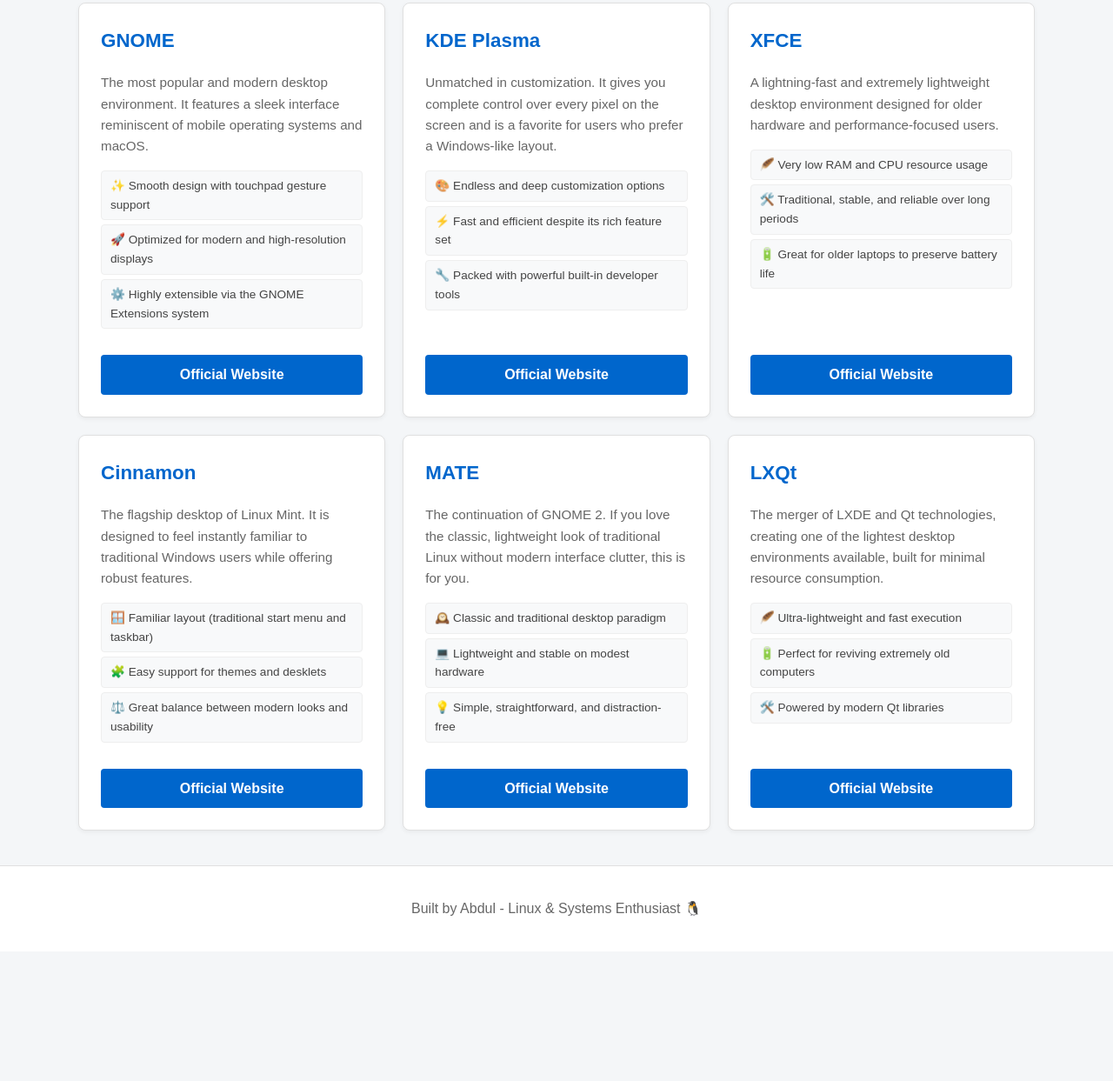
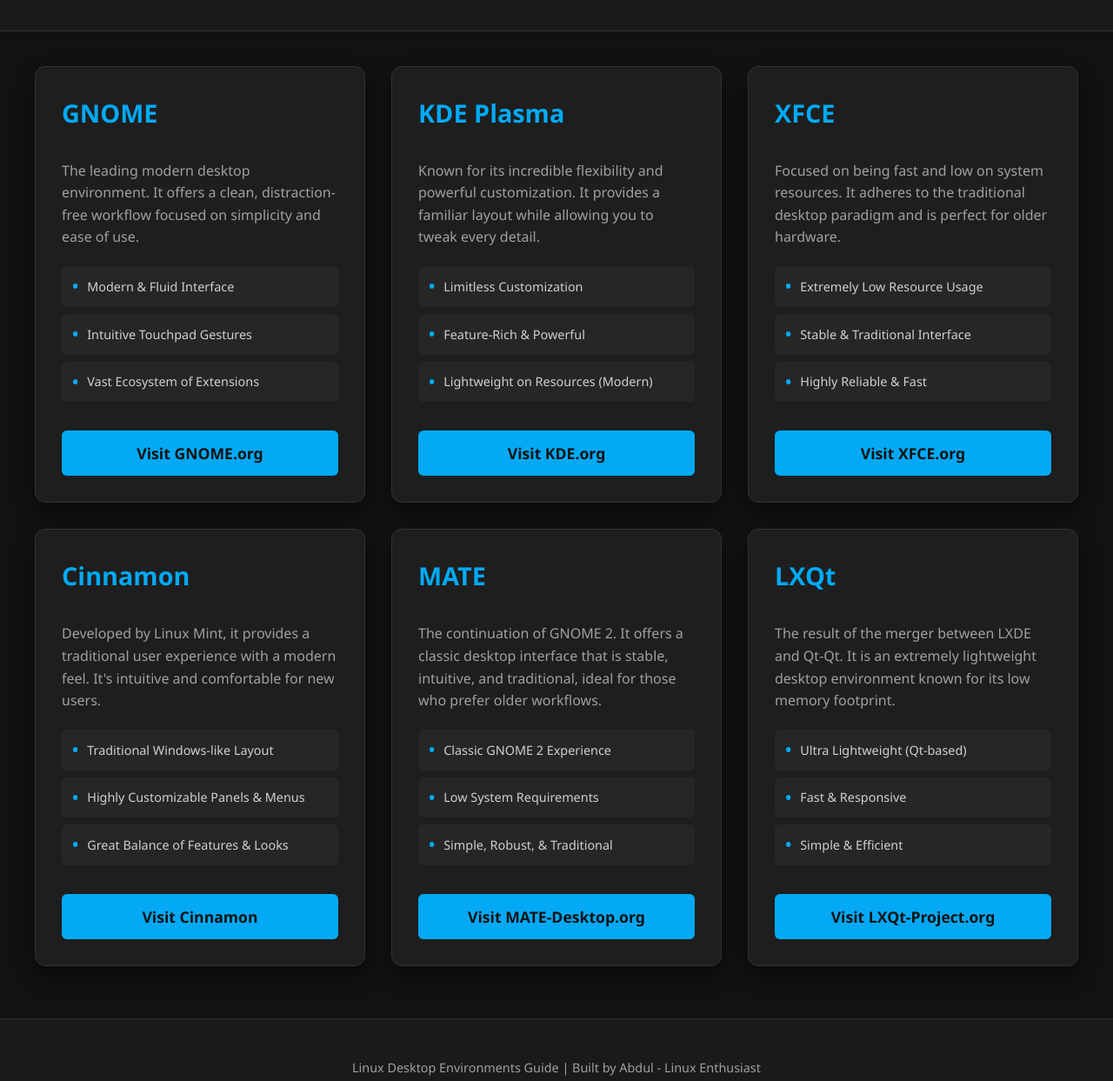
Before and after one commit to dragon973/Desktop-linux, a plain HTML site: page index.html in a window 1280 px wide. Shown: the part 220-1463 px from the top of the page at 87% size. Before the commit the page ends 1314 px from the top, so only its background shows below. Drawn offline with Linux system fonts and the light colour scheme.

Commit message:
Revamp index.html for Dark Edition theme
Updated the title and styles for a dark theme. Enhanced the layout and content for various Linux desktop environments.

```diff
--- a/index.html
+++ b/index.html
@@ -1,21 +1,21 @@
-<meta name='viewport' content='width=device-width, initial-scale=1'/><!DOCTYPE html>
+<!DOCTYPE html>
 <html lang="en">
 <head>
     <meta charset="UTF-8">
     <meta name="viewport" content="width=device-width, initial-scale=1.0">
-    <title>Linux Desktop Environments Guide</title>
+    <title>Linux Desktop Environments - Dark Edition</title>
     <style>
         :root {
-            --bg-color: #f4f6f8;
-            --card-bg: #ffffff;
-            --text-color: #333333;
-            --accent-color: #0066cc;
-            --accent-hover: #004fb3;
-            --muted-color: #666666;
-            --border-color: #e0e0e0;
+            --bg-color: #121212;
+            --card-bg: #1e1e1e;
+            --text-color: #e0e0e0;
+            --accent-color: #03a9f4;
+            --accent-hover: #0288d1;
+            --muted-color: #a0a0a0;
+            --border-color: #333333;
         }
         body {
-            font-family: Arial, sans-serif;
+            font-family: 'Segoe UI', Roboto, Helvetica, Arial, sans-serif;
             background-color: var(--bg-color);
             color: var(--text-color);
             margin: 0;
@@ -23,187 +23,192 @@
             line-height: 1.6;
         }
         header {
-            background-color: #ffffff;
-            padding: 40px 20px;
+            background-color: #1a1a1a;
+            padding: 50px 20px;
             text-align: center;
             border-bottom: 1px solid var(--border-color);
         }
         header h1 {
             margin: 0;
-            font-size: 2.2rem;
-            color: var(--text-color);
+            font-size: 2.5rem;
+            color: var(--accent-color);
+            text-transform: uppercase;
+            letter-spacing: 1px;
         }
         header p {
             color: var(--muted-color);
-            font-size: 1.1rem;
+            font-size: 1.2rem;
             margin-top: 10px;
+            max-width: 600px;
+            margin-left: auto;
+            margin-right: auto;
         }
         .container {
-            max-width: 1100px;
-            margin: 30px auto;
+            max-width: 1200px;
+            margin: 40px auto;
             padding: 0 20px;
             display: grid;
-            grid-template-columns: repeat(auto-fit, minmax(300px, 1fr));
-            gap: 20px;
+            grid-template-columns: repeat(auto-fit, minmax(350px, 1fr));
+            gap: 30px;
         }
         .card {
             background-color: var(--card-bg);
-            border-radius: 8px;
-            padding: 25px;
-            box-shadow: 0 2px 5px rgba(0, 0, 0, 0.05);
+            border-radius: 12px;
+            padding: 30px;
+            box-shadow: 0 10px 20px rgba(0,0,0,0.5);
             display: flex;
             flex-direction: column;
-            justify-content: space-between;
             border: 1px solid var(--border-color);
-            transition: box-shadow 0.2s ease;
+            transition: transform 0.3s ease, box-shadow 0.3s ease;
         }
         .card:hover {
-            box-shadow: 0 5px 15px rgba(0, 0, 0, 0.1);
+            transform: translateY(-8px);
+            box-shadow: 0 15px 30px rgba(0,0,0,0.7);
         }
         .card h2 {
             margin-top: 0;
             color: var(--accent-color);
-            font-size: 1.4rem;
+            font-size: 1.8rem;
+            margin-bottom: 15px;
         }
         .card p {
             color: var(--muted-color);
-            font-size: 0.95rem;
+            font-size: 1rem;
             flex-grow: 1;
+            margin-bottom: 20px;
         }
         .features {
             list-style: none;
             padding: 0;
-            margin: 15px 0;
+            margin: 0 0 25px 0;
         }
         .features li {
-            font-size: 0.85rem;
-            background: #f8f9fa;
-            margin-bottom: 5px;
-            padding: 6px 10px;
-            border-radius: 4px;
-            color: #444;
-            border: 1px solid #eee;
+            font-size: 0.9rem;
+            background: #262626;
+            margin-bottom: 8px;
+            padding: 8px 12px;
+            border-radius: 6px;
+            color: #d0d0d0;
+            display: flex;
+            align-items: center;
+        }
+        .features li::before {
+            content: '•';
+            color: var(--accent-color);
+            font-weight: bold;
+            margin-right: 10px;
+            font-size: 1.2rem;
         }
         .btn {
-            display: inline-block;
+            display: block;
             background-color: var(--accent-color);
-            color: #ffffff;
+            color: #121212;
             text-align: center;
-            padding: 10px 15px;
-            border-radius: 4px;
+            padding: 12px 20px;
+            border-radius: 6px;
             text-decoration: none;
             font-weight: bold;
-            margin-top: 15px;
-            transition: background-color 0.2s;
+            font-size: 1.1rem;
+            transition: background-color 0.3s;
+            margin-top: auto;
         }
         .btn:hover {
             background-color: var(--accent-hover);
         }
         footer {
             text-align: center;
-            padding: 20px;
-            background-color: #ffffff;
+            padding: 30px;
+            background-color: #1a1a1a;
             color: var(--muted-color);
-            margin-top: 40px;
+            margin-top: 60px;
             border-top: 1px solid var(--border-color);
+            font-size: 0.9rem;
         }
     </style>
 </head>
 <body>
 
     <header>
-        <h1>Linux Desktop Environments</h1>
-        <p>A comprehensive guide to popular Linux desktop environments and their official websites</p>
+        <h1>LINUX DESKTOP ENVIRONMENTS</h1>
+        <p>Explore the most popular graphical interfaces for Linux, from modern and sleek to lightweight and traditional.</p>
     </header>
 
     <div class="container">
         <!-- GNOME -->
         <div class="card">
-            <div>
             <h2>GNOME</h2>
-                <p>The most popular and modern desktop environment. It features a sleek interface reminiscent of mobile operating systems and macOS.</p>
+            <p>The leading modern desktop environment. It offers a clean, distraction-free workflow focused on simplicity and ease of use.</p>
             <ul class="features">
-                    <li>✨ Smooth design with touchpad gesture support</li>
-                    <li>🚀 Optimized for modern and high-resolution displays</li>
-                    <li>⚙️ Highly extensible via the GNOME Extensions system</li>
+                <li>Modern & Fluid Interface</li>
+                <li>Intuitive Touchpad Gestures</li>
+                <li>Vast Ecosystem of Extensions</li>
             </ul>
-            </div>
-            <a href="https://www.gnome.org" target="_blank" class="btn">Official Website</a>
+            <a href="https://www.gnome.org" target="_blank" class="btn">Visit GNOME.org</a>
         </div>
 
         <!-- KDE Plasma -->
         <div class="card">
-            <div>
             <h2>KDE Plasma</h2>
-                <p>Unmatched in customization. It gives you complete control over every pixel on the screen and is a favorite for users who prefer a Windows-like layout.</p>
+            <p>Known for its incredible flexibility and powerful customization. It provides a familiar layout while allowing you to tweak every detail.</p>
             <ul class="features">
-                    <li>🎨 Endless and deep customization options</li>
-                    <li>⚡ Fast and efficient despite its rich feature set</li>
-                    <li>🔧 Packed with powerful built-in developer tools</li>
+                <li>Limitless Customization</li>
+                <li>Feature-Rich & Powerful</li>
+                <li>Lightweight on Resources (Modern)</li>
             </ul>
-            </div>
-            <a href="https://kde.org/plasma-desktop/" target="_blank" class="btn">Official Website</a>
+            <a href="https://kde.org/plasma-desktop/" target="_blank" class="btn">Visit KDE.org</a>
         </div>
 
         <!-- XFCE -->
         <div class="card">
-            <div>
             <h2>XFCE</h2>
-                <p>A lightning-fast and extremely lightweight desktop environment designed for older hardware and performance-focused users.</p>
+            <p>Focused on being fast and low on system resources. It adheres to the traditional desktop paradigm and is perfect for older hardware.</p>
             <ul class="features">
-                    <li>🪶 Very low RAM and CPU resource usage</li>
-                    <li>🛠️ Traditional, stable, and reliable over long periods</li>
-                    <li>🔋 Great for older laptops to preserve battery life</li>
+                <li>Extremely Low Resource Usage</li>
+                <li>Stable & Traditional Interface</li>
+                <li>Highly Reliable & Fast</li>
             </ul>
-            </div>
-            <a href="https://xfce.org" target="_blank" class="btn">Official Website</a>
+            <a href="https://xfce.org" target="_blank" class="btn">Visit XFCE.org</a>
         </div>
 
         <!-- Cinnamon -->
         <div class="card">
-            <div>
             <h2>Cinnamon</h2>
-                <p>The flagship desktop of Linux Mint. It is designed to feel instantly familiar to traditional Windows users while offering robust features.</p>
+            <p>Developed by Linux Mint, it provides a traditional user experience with a modern feel. It's intuitive and comfortable for new users.</p>
             <ul class="features">
-                    <li>🪟 Familiar layout (traditional start menu and taskbar)</li>
-                    <li>🧩 Easy support for themes and desklets</li>
-                    <li>⚖️ Great balance between modern looks and usability</li>
+                <li>Traditional Windows-like Layout</li>
+                <li>Highly Customizable Panels & Menus</li>
+                <li>Great Balance of Features & Looks</li>
             </ul>
-            </div>
-            <a href="https://projects.linuxmint.com/?project=cinnamon" target="_blank" class="btn">Official Website</a>
+            <a href="https://projects.linuxmint.com/?project=cinnamon" target="_blank" class="btn">Visit Cinnamon</a>
         </div>
 
         <!-- MATE -->
         <div class="card">
-            <div>
             <h2>MATE</h2>
-                <p>The continuation of GNOME 2. If you love the classic, lightweight look of traditional Linux without modern interface clutter, this is for you.</p>
+            <p>The continuation of GNOME 2. It offers a classic desktop interface that is stable, intuitive, and traditional, ideal for those who prefer older workflows.</p>
             <ul class="features">
-                    <li>🕰️ Classic and traditional desktop paradigm</li>
-                    <li>💻 Lightweight and stable on modest hardware</li>
-                    <li>💡 Simple, straightforward, and distraction-free</li>
+                <li>Classic GNOME 2 Experience</li>
+                <li>Low System Requirements</li>
+                <li>Simple, Robust, & Traditional</li>
             </ul>
-            </div>
-            <a href="https://mate-desktop.org" target="_blank" class="btn">Official Website</a>
+            <a href="https://mate-desktop.org" target="_blank" class="btn">Visit MATE-Desktop.org</a>
         </div>
 
         <!-- LXQt -->
         <div class="card">
-            <div>
             <h2>LXQt</h2>
-                <p>The merger of LXDE and Qt technologies, creating one of the lightest desktop environments available, built for minimal resource consumption.</p>
+            <p>The result of the merger between LXDE and Qt-Qt. It is an extremely lightweight desktop environment known for its low memory footprint.</p>
             <ul class="features">
-                    <li>🪶 Ultra-lightweight and fast execution</li>
-                    <li>🔋 Perfect for reviving extremely old computers</li>
-                    <li>🛠️ Powered by modern Qt libraries</li>
+                <li>Ultra Lightweight (Qt-based)</li>
+                <li>Fast & Responsive</li>
+                <li>Simple & Efficient</li>
             </ul>
-            </div>
-            <a href="https://lxqt-project.org" target="_blank" class="btn">Official Website</a>
+            <a href="https://lxqt-project.org" target="_blank" class="btn">Visit LXQt-Project.org</a>
         </div>
     </div>
 
     <footer>
-        <p>Built by Abdul - Linux & Systems Enthusiast 🐧</p>
+        <p>Linux Desktop Environments Guide | Built by Abdul - Linux Enthusiast</p>
     </footer>
 
 </body>
```
Lines whose indentation alone changed are shown as unchanged.
